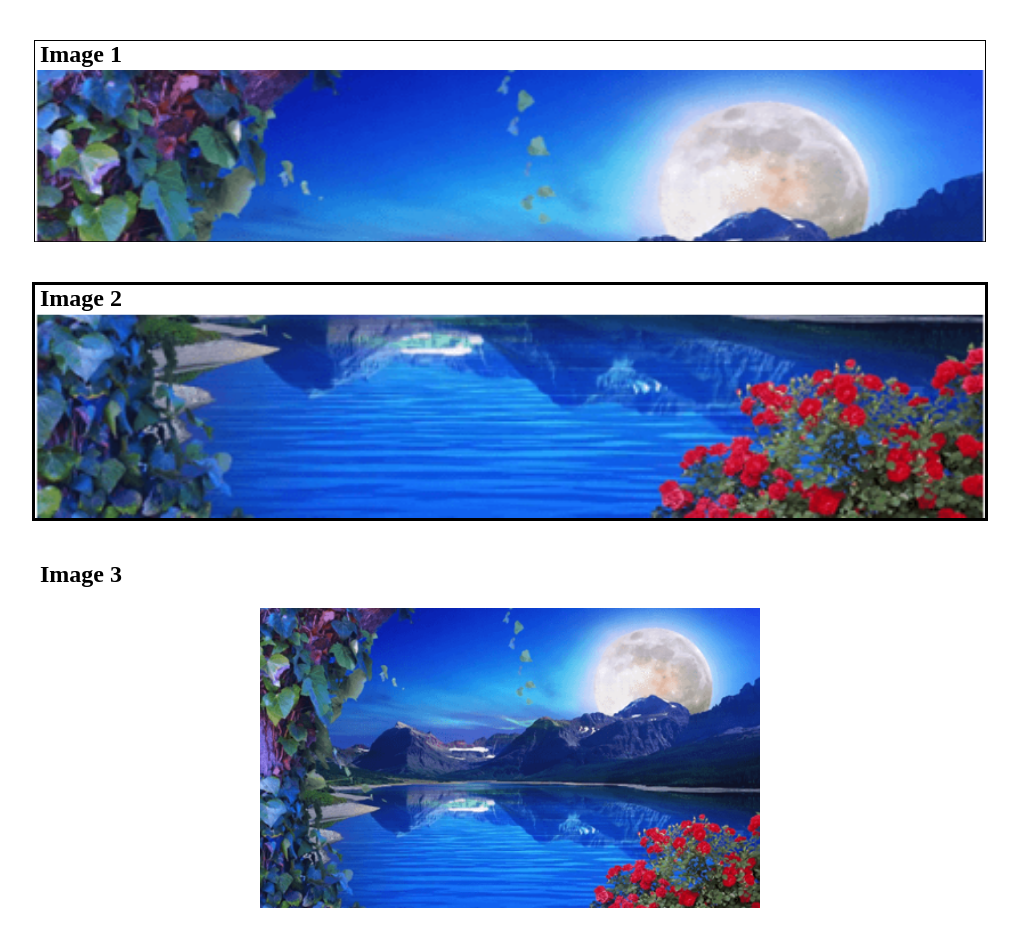
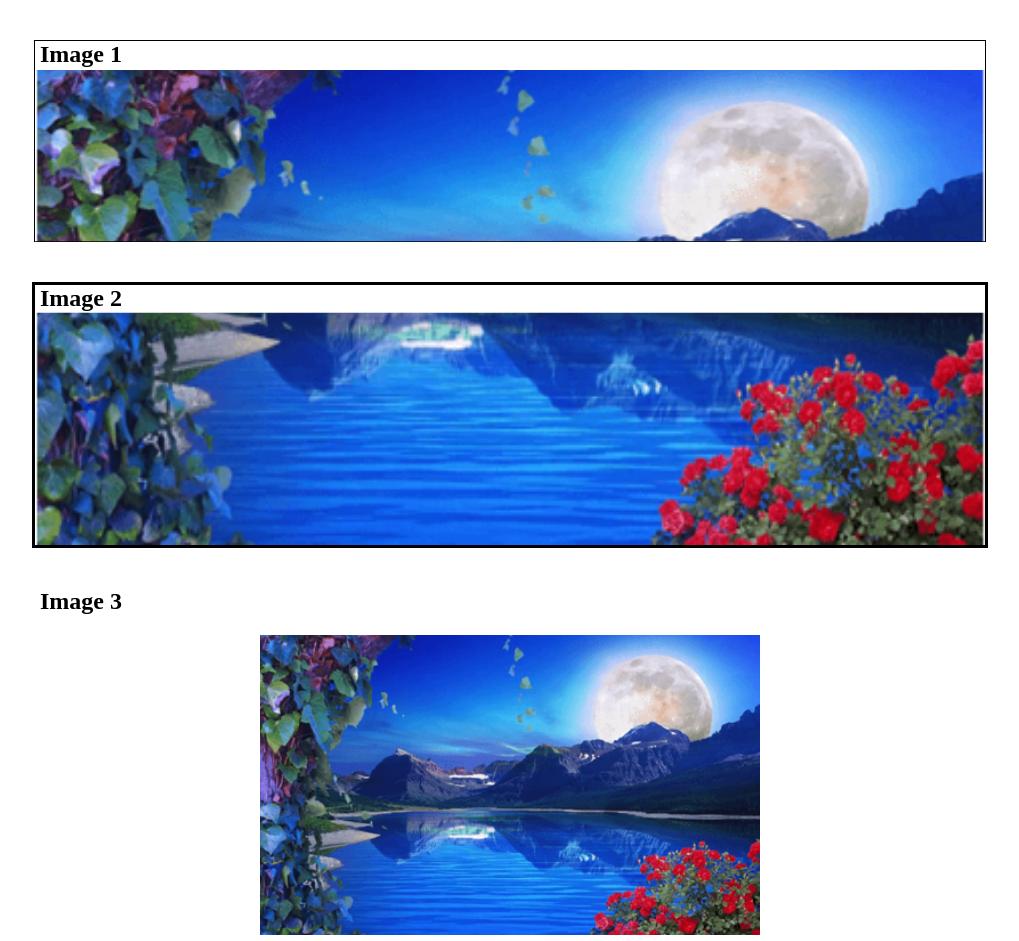
Before and after one commit to Kiranchaudhary537/css-assignment-4, a plain HTML site: page index.html in a window 1280 px wide. Shown: the whole page, without its empty margins (130-1149 px from the left). Drawn offline with Linux system fonts and the light colour scheme.

Commit message:
width and height changed

```diff
--- a/index.css
+++ b/index.css
@@ -20,15 +20,15 @@ section {
 }
 
 .middle-image {
+  width: 950px;
+  height: 260px;
   border: 3px solid black;
-  height: 233px;
   margin: 20px auto;
-  width: 950px;
 }
 
 .bottom-image {
   margin: 20px auto;
-  height: 358px;
+  height: 350px;
   width: 950px;
 }
 
@@ -42,9 +42,9 @@ section {
 /* Used Clip-path to set bottom-most position. */
 .middle-image img {
   width: 100%;
-  height: 218%;
-  margin-top: -32%;
-  clip-path: inset(60% 0% 0% 0%);
+  height: 235%;
+  margin-top: -40%;
+  clip-path: inset(62% 0% 0% 0%);
 }
 
 .image {
```
